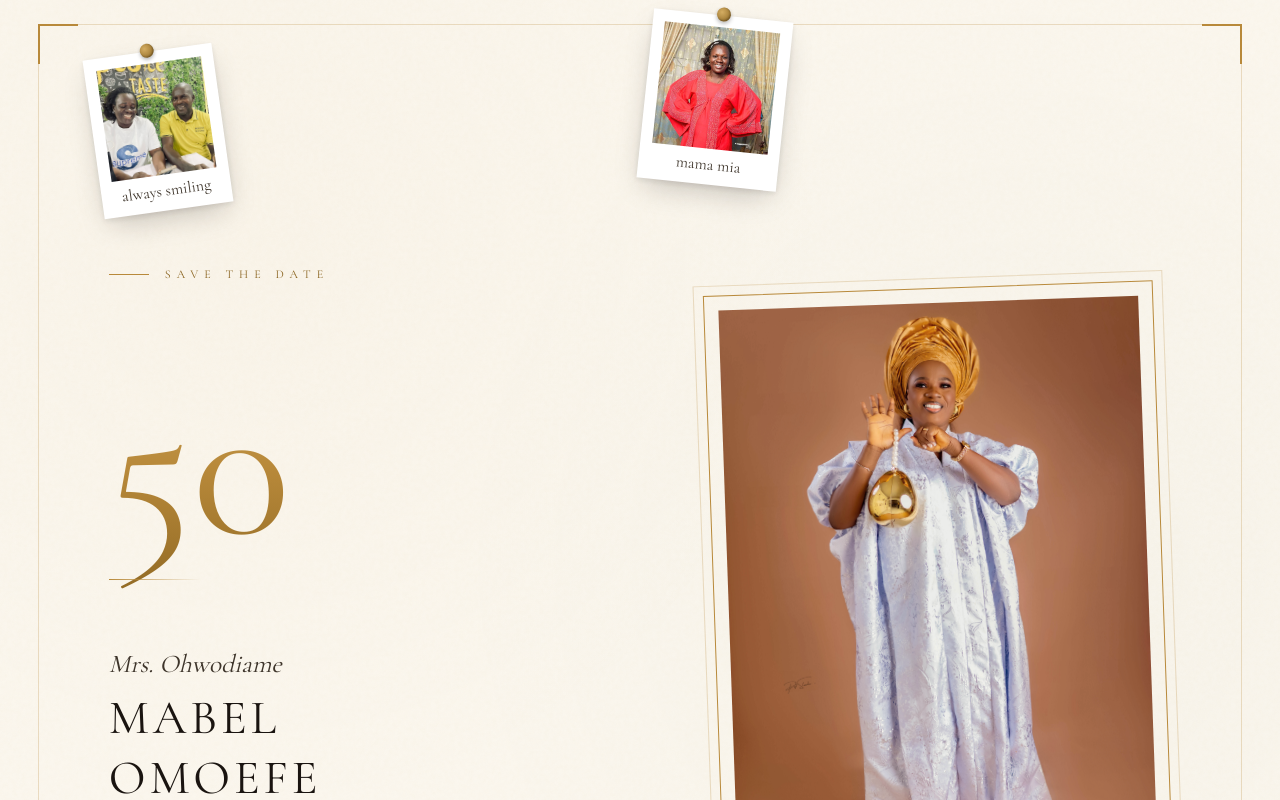
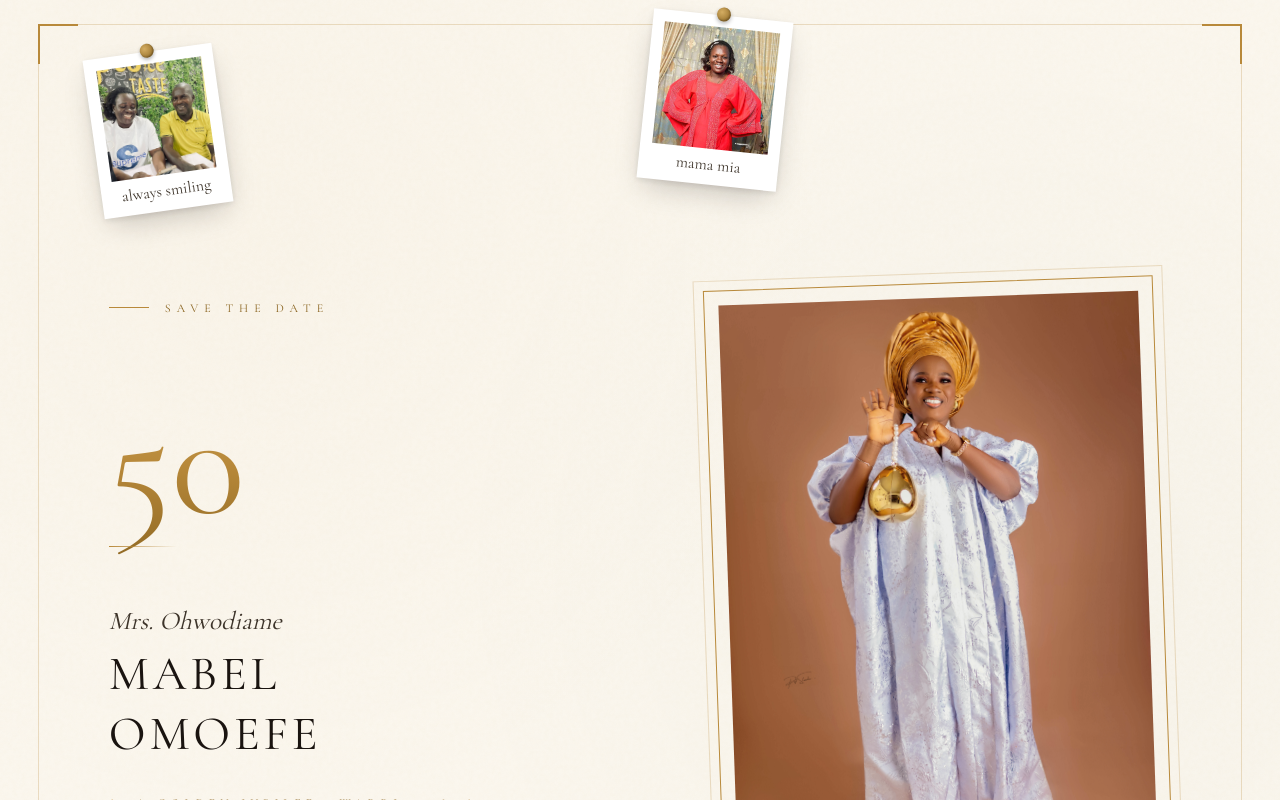
Before and after one commit to francis001001/mabel-omoefe-golden-jubilee, a Next.js app: page / in a window 1280 px wide. Shown: the top 800 px of the page. Built offline with nearby package versions, Linux system fonts and the light colour scheme; no server answers; a web font is replaced by a local one.

Commit message:
adjust clamp

```diff
--- a/components/Hero.tsx
+++ b/components/Hero.tsx
@@ -28,7 +28,7 @@ export default function Hero() {
           Save The Date
         </div>
 
-        <div className="font-cormorant text-[clamp(7rem,16vw,14rem)] gold-gradient-text mb-2 relative inline-block">
+        <div className="font-cormorant text-[clamp(7rem,12vw,12rem)] gold-gradient-text mb-2 relative inline-block">
           50
           <span className="absolute bottom-[0.2em] left-0 w-1/2 h-px bg-gradient-to-r from-gold to-transparent" />
         </div>
```
